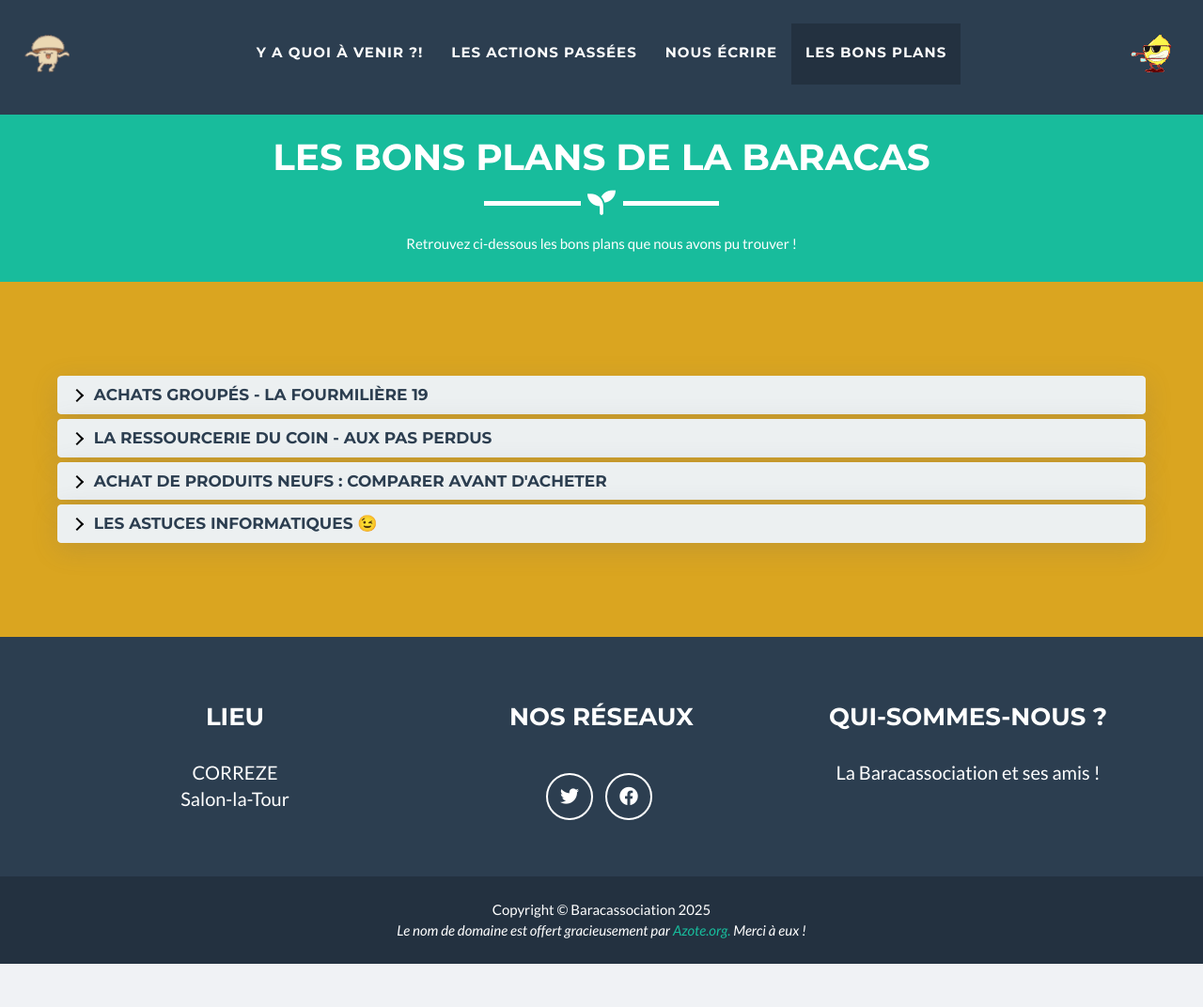
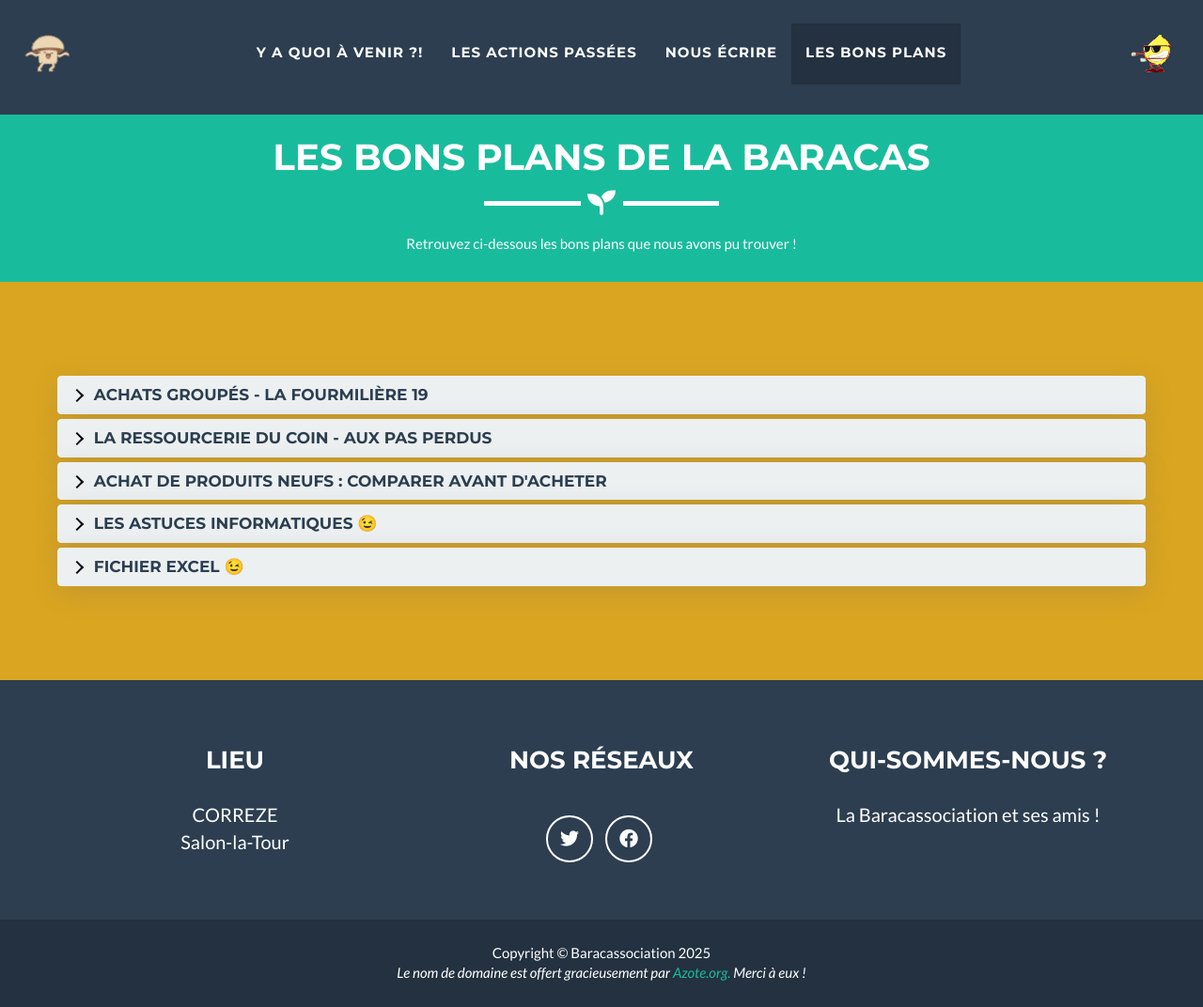
Before and after one commit to association-baraca/association-baraca.github.io, a Jekyll site: the page built from les-bons-plans.html, in a window 1280 px wide and 1072 px high. Shown: the whole window at 94% size. Built offline with Jekyll 4.4.1, drawn with Linux system fonts in a browser that asks for light colours; nearby versions of some CDN libraries; library files that are not in the unit come from our copies.

Commit message:
Update bons-plans.html

```diff
--- a/_includes/bons-plans.html
+++ b/_includes/bons-plans.html
@@ -99,6 +99,24 @@
           </div>
         </div>
 
+         <div class="panel panel-default">
+          <div class="panel-heading">
+            <h4 class="panel-title">
+              <a class="collapsed" data-toggle="collapse" data-parent="#accordion" href="#astuces-informatiques">
+                <span class="chevron"></span> Fichier excel 😉
+              </a>
+            </h4>
+          </div>
+          <div id="astuces-informatiques" class="panel-collapse collapse">
+            <div class="panel-body">
+              <ul>
+                <li>Leger : <a href="https://association-baraca.asso.st/liste-film-petite-taille.xlsx">Click</a></li>
+                <li>Anthologie : <a href="https://association-baraca.asso.st/liste-film-anthologie.xlsx">Framasoft</a></li></li>
+              </ul>
+            </div>
+          </div>
+        </div>
+
         <!--
         <div class="panel panel-default">
           <div class="panel-heading">
```
